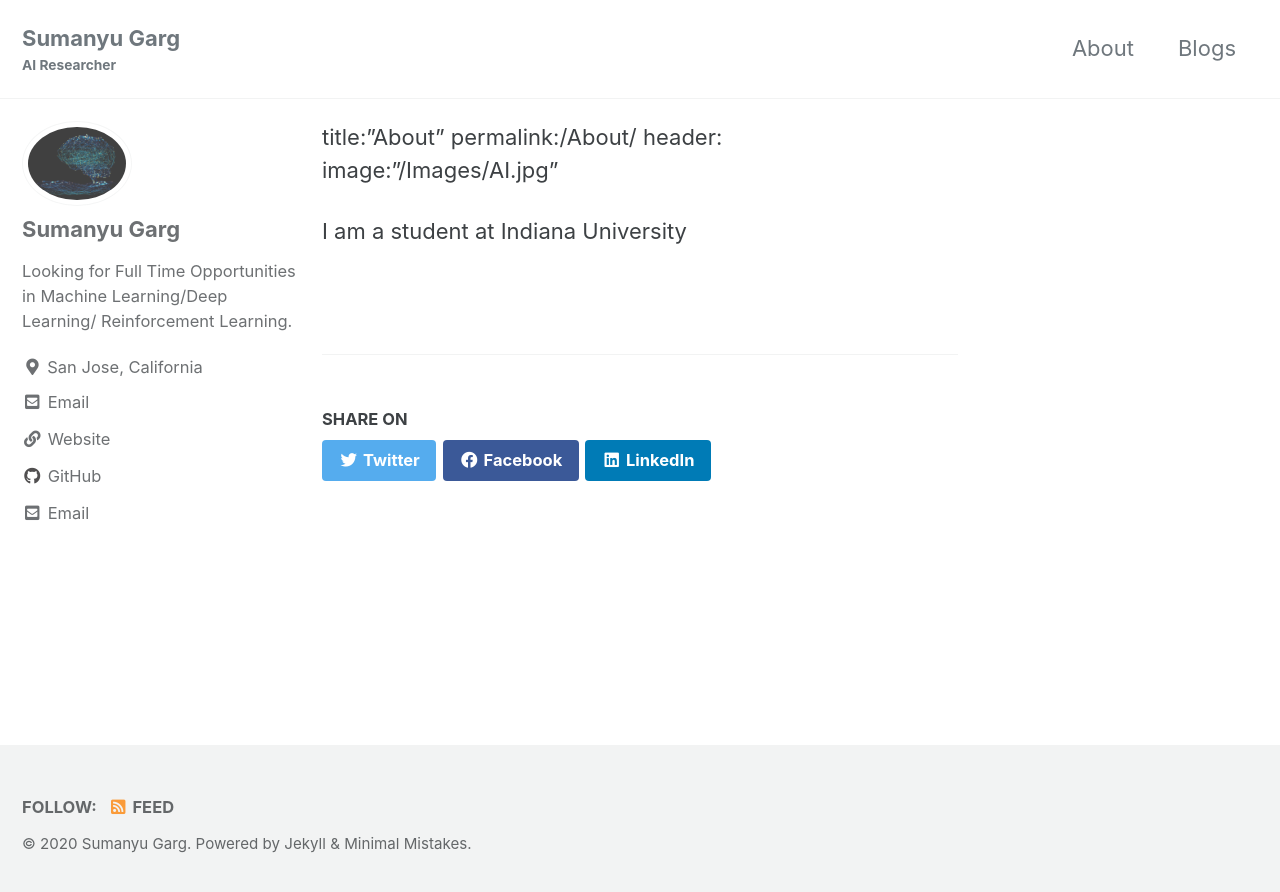
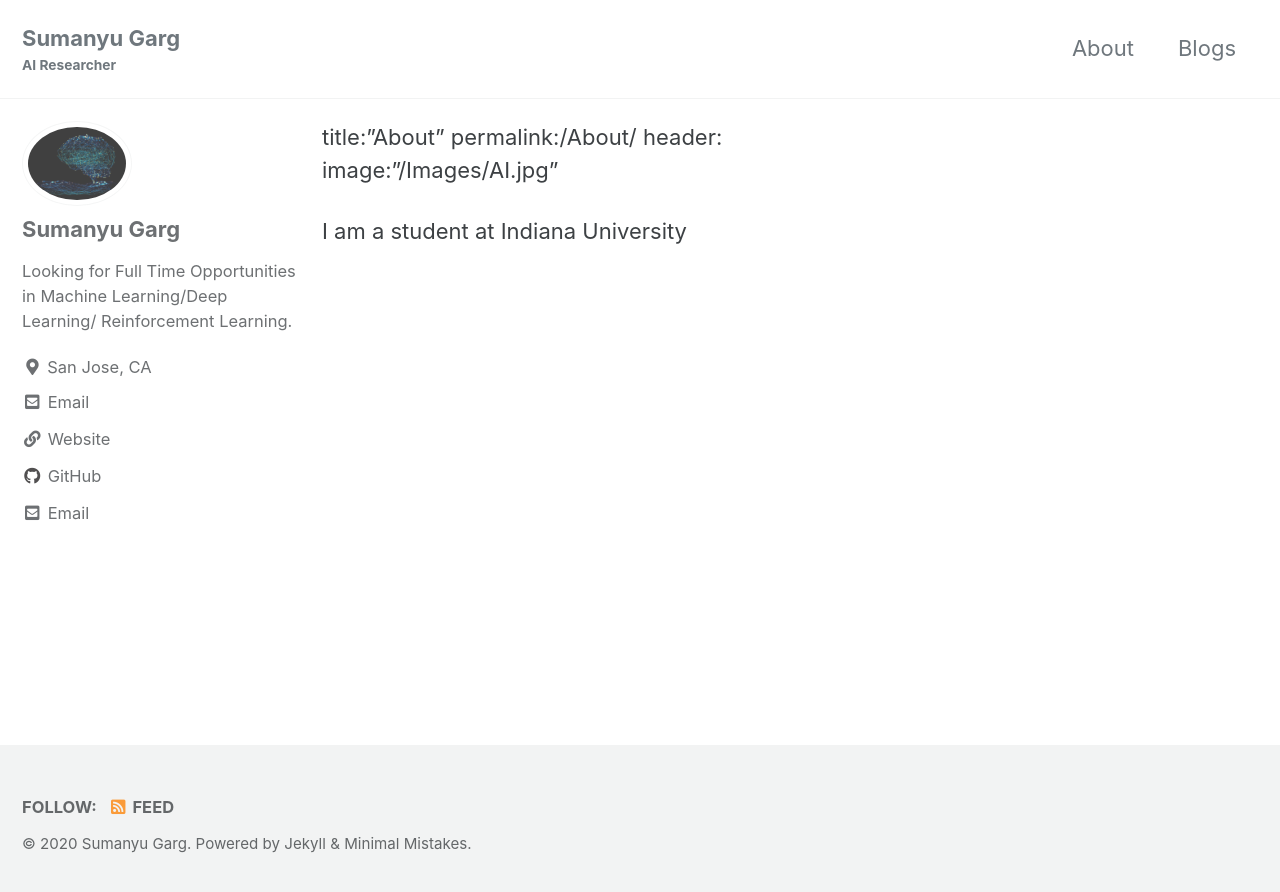
Before and after one commit to sumanyu-21/sumanyu-21.github.io, a Jekyll site: the page built from _pages/About.md, in a window 1280 px wide. Shown: the top 892 px of the page. Built offline with Jekyll 4.4.1, drawn with Linux system fonts in a browser that asks for light colours; cached includes are drawn as plain includes; our own code applies the rules of GitHub Pages for plain Markdown files.

Commit message:
Update _config.yml

```diff
--- a/_config.yml
+++ b/_config.yml
@@ -21,9 +21,9 @@
 subtitle                 : "AI Researcher"
 name                     : "Sumanyu Garg"
 description              : "My Artificial Intelligence Portfolio."
-url                      : "https://sumanyu-21.github.io"
+url                      : #"https://sumanyu-21.github.io"
 baseurl                  : # the subpath of your site, e.g. "/blog"
-repository               : "sumanyu-21/sumanyu-21.github.io"
+repository               : #"sumanyu-21/sumanyu-21.github.io"
 teaser                   : # path of fallback teaser image, e.g. "/assets/images/500x300.png"
 logo                     : # path of logo image to display in the masthead, e.g. "/assets/images/88x88.png"
 masthead_title           : # overrides the website title displayed in the masthead, use " " for no title
@@ -96,7 +96,7 @@
   name             : "Sumanyu Garg"
   avatar           : "/Images/AI.jpg"
   bio              : "Looking for Full Time Opportunities in Machine Learning/Deep Learning/ Reinforcement Learning."
-  location         : "San Jose, California"
+  location         : "San Jose, CA"
   email            : "sumgarg@iu.edu"
   links:
     - label: "Email"
@@ -104,7 +104,7 @@
       url: "sumgarg@iu.edu"
     - label: "Website"
       icon: "fas fa-fw fa-link"
-      url: "https://sumanyu-21/sumanyu-21.github.io"
+      url: "https://sumanyu-21.github.io"
     - label: "Twitter"
       icon: "fab fa-fw fa-twitter-square"
       # url: "https://twitter.com/"
@@ -287,7 +287,3 @@
     values:
       layout: single
       author_profile: true
-      read_time: #true
-      comments: #true
-      share: true
-      related: #true
```
